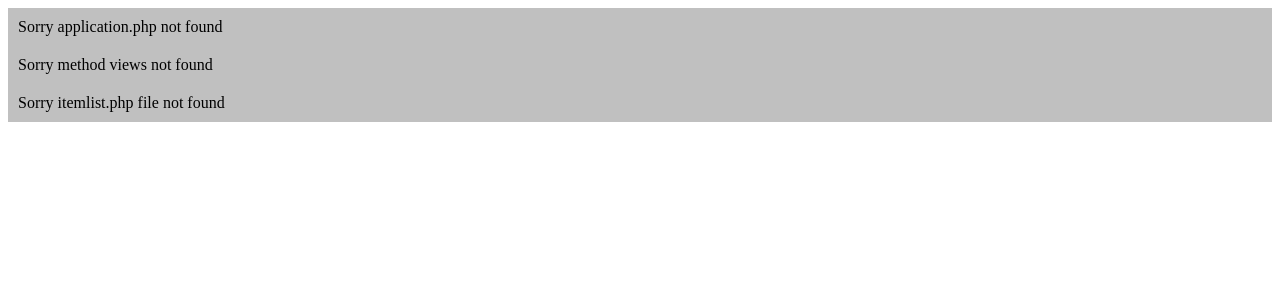
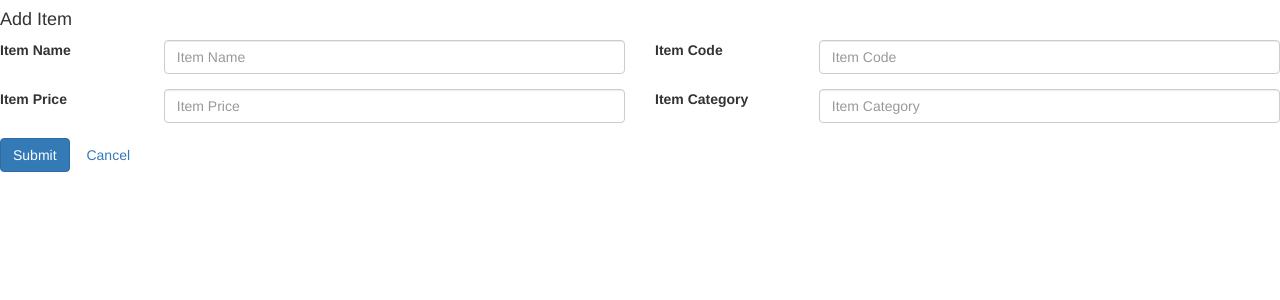
Before and after one commit to Athulyadream/shopping, a PHP site: page /shopping/application/views/item.php in a window 1280 px wide. Shown: the top 300 px of the page. Run offline with PHP 8.4, Linux system fonts and the light colour scheme; tables that the repository leaves empty or names only in its code hold one stand-in row (values such as "Sample post"); some libraries are stand-ins or nearby versions.

Commit message:
view changes

```diff
--- a/application/controllers/itemController.php
+++ b/application/controllers/itemController.php
@@ -15,6 +15,12 @@
     }
 
 //add items
+
+
+    public function item(){
+
+        $this->view("item",$data);
+     }
     public function addItem(){
 
 
--- a/application/view/item.php
+++ b/application/views/item.php
@@ -23,8 +23,8 @@
 
 
                 <div class="card-body">
-                  <h4 class="card-title">Add Admin</h4>
-                  <form class="form-sample" action="<?php echo BASEURL; ?>/itemlist" method="post" name="add">
+                  <h4 class="card-title">Add Item</h4>
+                  <form class="form-sample" action="<?php echo BASEURL; ?>/addItem" method="post" name="add">
 
                    <div class="row">
                       <div class="col-md-6">
--- a/application/view/itemedit.php
+++ b/application/views/itemedit.php
@@ -31,7 +31,7 @@
                         <div class="form-group row">
                           <label class="col-sm-3 col-form-label">Item Name</label>
                           <div class="col-sm-9">
-                            <input type="text" name="item_name" value="<?=$data['admin_name']?>" placeholder="Item Name" class="form-control" />
+                            <input type="text" name="item_name" value="<?=$data['item_name']?>" placeholder="Item Name" class="form-control" />
                           </div>
                         </div>
                       </div>
--- a/application/view/itemlist.php
+++ b/application/views/itemlist.php
@@ -26,7 +26,7 @@
                   <h4 class="card-title">List Item</h4></div>
               <div class="col-md-4 col-lg-4">
 
-                  <span  style="float: right;"> <a href="<?php echo BASEURL; ?>addItem" class="btn btn-primary btn-sm"><i class="mdi mdi-plus menu-icon"></i> Add Item</a>
+                  <span  style="float: right;"> <a href="<?php echo BASEURL; ?>item" class="btn btn-primary btn-sm"><i class="mdi mdi-plus menu-icon"></i> Add Item</a>
 </span></div></div>
                  <!--  <p class="card-description">
                     Add class <code>.table-bordered</code>
@@ -94,7 +94,7 @@
                         <?php } endif;?>
                       </tbody>
                     </table>
-                    <?php
+                  <!--   <?php
                     if($data['number_of_page'] > 1){
                       ?>
                       <br/>
@@ -131,7 +131,7 @@
 
     </li>
    </ul>
-                  <?php  } ?>
+                  <?php  } ?> -->
                   </div>
                 </div>
               </div>
--- a/system/classes/framework.php
+++ b/system/classes/framework.php
@@ -5,7 +5,6 @@
    public function view($viewName, $data = []){
 
      if(file_exists("../application/views/" . $viewName . ".php")){
-
         require_once "../application/views/$viewName.php";
 
      } else {
```
